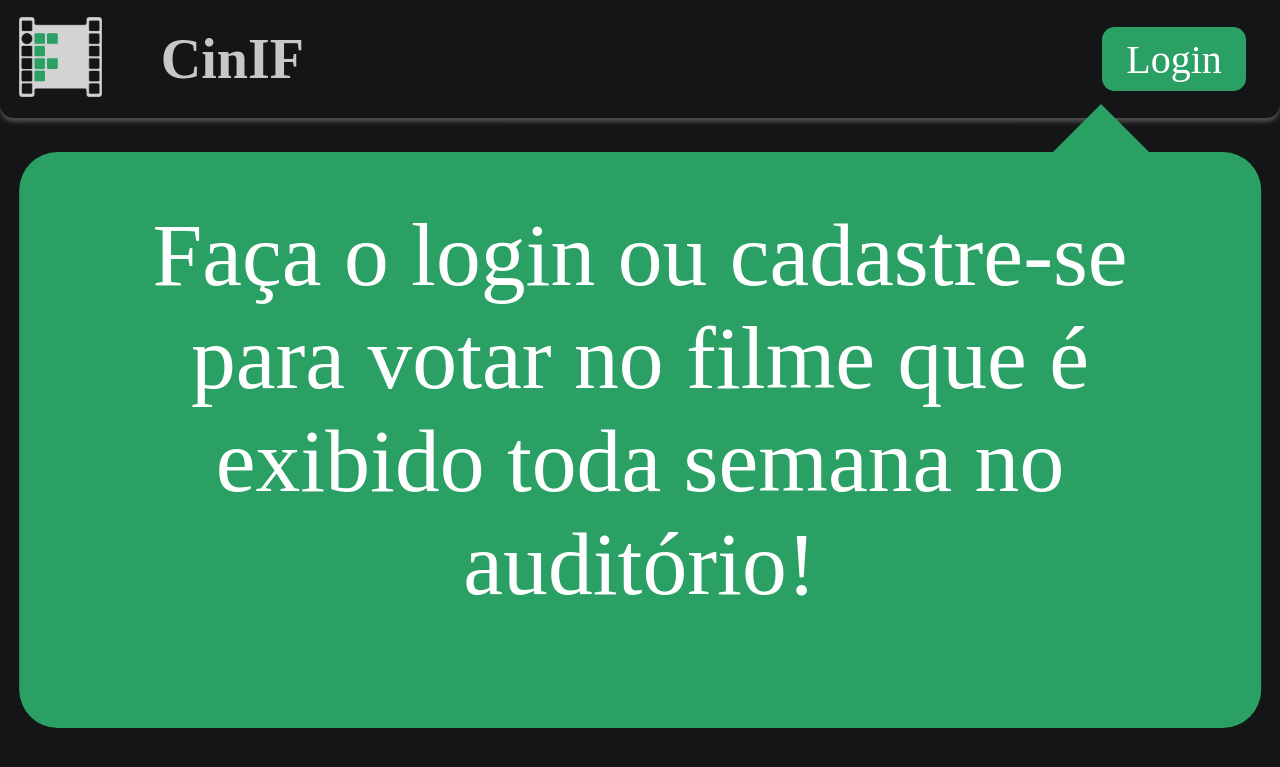
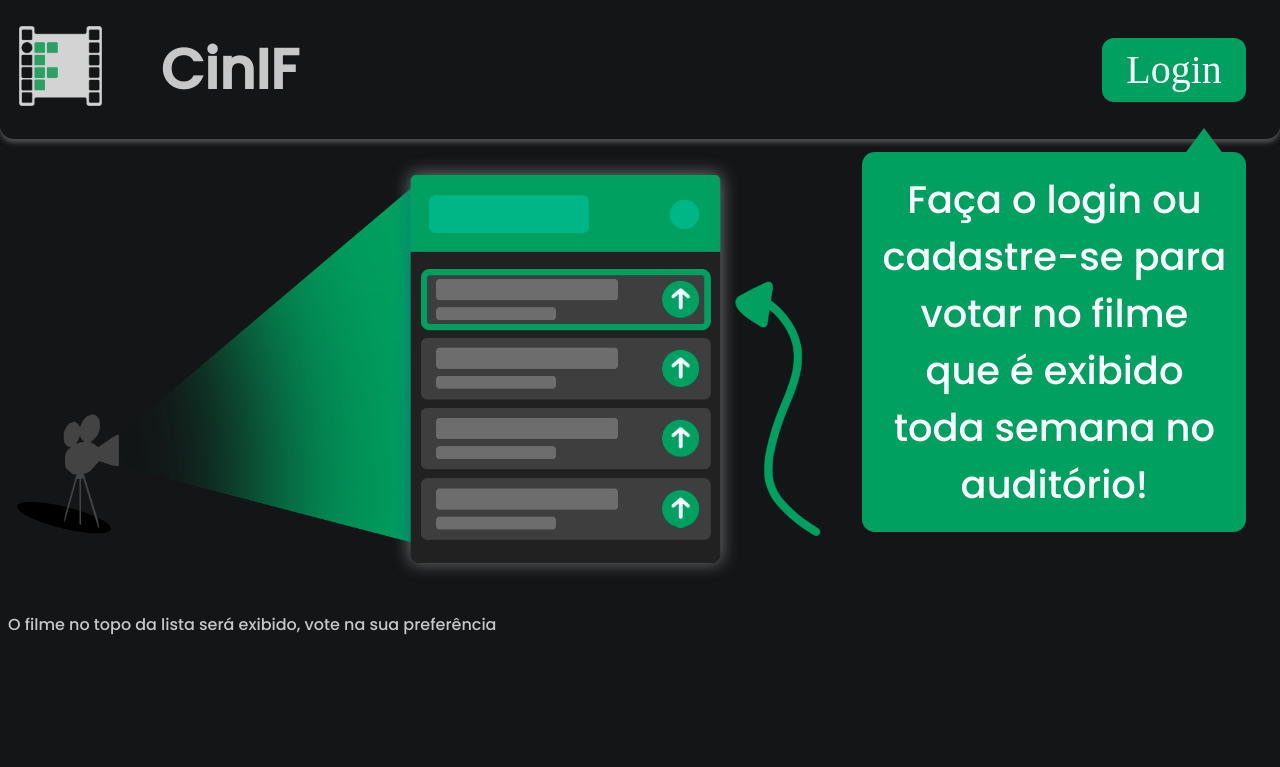
Before and after one commit to LucasI27/cinif, a PHP site: page /init.html in a window 1280 px wide. Shown: the top 767 px of the page. Run offline with PHP 8.4, Linux system fonts and the light colour scheme.

Commit message:
mudança na fonte medidas,etc

```diff
--- a/init.html
+++ b/init.html
@@ -4,7 +4,8 @@
     <meta charset="UTF-8">
     <meta http-equiv="X-UA-Compatible" content="IE=edge">
     <meta name="viewport" content="width=device-width, initial-scale=1.0">
-    <link href="https://fonts.googleapis.com/icon?family=Material+Icons" rel="stylesheet">
+    <link rel="preconnect" href="https://fonts.gstatic.com">
+    <link href="https://fonts.googleapis.com/css2?family=Poppins:wght@500&display=swap" rel="stylesheet">
     <link rel="icon" href="img/logo2.png">
     <link rel="stylesheet" href="styles/init.css">
     <title>CinIF</title>
@@ -14,12 +15,19 @@
         <tr>
             <td class="bord"><img src="img/logo2.png" alt="logo" class="logo"></td>
             <td><p class="titulo">CinIF</p></td>
-            <td class="bord"><a href="login.php"><button class="loginb">Login</button></a></td>
+            <td class="bord"><a href="back/login.php"><button class="loginb">Login</button></a></td>
         </tr>
     </table>
     <div class="seta"></div>
     <div class="balao">
         <p class="balaot">Faça o login ou cadastre-se para votar no filme que é exibido toda semana no auditório!</p>
     </div>
+    <div class="posm">
+        <p class="descm">O filme no topo da lista será exibido, vote na sua preferência</p>
+        <img src="img/banner_m.png" class="bannerm" alt="banner">
+    </div>
+
+    <img src="img/banner_d.png" class="bannerd" alt="banner">
+    <p class="descd">O filme no topo da lista será exibido, vote na sua preferência</p>
 </body>
 </html>
--- a/styles/init.css
+++ b/styles/init.css
@@ -1,11 +1,17 @@
-body{
-    font-family: Product Sans;
-    background-color: #131516;
+:root{
+    --acc: #00A160;
+    --bg: #131516;
+    --rez: 600px;
 }
 
-@media (max-width: 720px) {
+body{
+    font-family: 'Poppins', sans-serif;
+    background-color: var(--bg);
+}
+
+@media (max-width: 820px) {
     .header{
-        background-color:#131516;
+        background-color:var(--bg);
         width: 100%;
         position: fixed;
         left: 0;
@@ -15,9 +21,9 @@ body{
     }
 }
 
-@media (min-width: 721px) {
+@media (min-width: 820px) {
     .header{
-        background-color:#131516;
+        background-color:var(--bg);
         width: 100%;
         position: fixed;
         left: 0;
@@ -27,7 +33,7 @@ body{
     }
 }
 
-@media (max-width: 720px) {
+@media (max-width: 820px) {
     .logo{
         height: 6vh;
         width: auto;
@@ -35,7 +41,7 @@ body{
     }
 }
 
-@media (min-width: 721px) {
+@media (min-width: 820px) {
     .logo{
         height: 10vh;
         width: auto;
@@ -43,7 +49,7 @@ body{
     }
 }
 
-@media (max-width: 720px) {
+@media (max-width: 820px) {
     .titulo{
         font-size: 5vh;
         color: rgb(199, 199, 199);
@@ -53,7 +59,7 @@ body{
 }
 
 
-@media (min-width: 721px) {
+@media (min-width: 820px) {
     .titulo{
         font-size: 7vh;
         color: rgb(199, 199, 199);
@@ -62,88 +68,176 @@ body{
     }
 }
 
-@media (max-width: 720px) {
+@media (max-width: 820px) {
     .bord{
         width: 25%;
     }
 }
 
-@media (min-width: 721px) {
+@media (min-width: 820px) {
     .bord{
         width: 8vh;
         padding-right: 4vh;
     }
 }
 
-@media (max-width: 720px){
+@media (max-width: 820px){
     .loginb{
         border-radius: 3vw;
         border: none;
-        height: 12vw;
+        height: min(20%, 100px);
         width: 21vw;
         font-size: 7vw;
         font-family:Product Sans ;
-        background-color: #2AA064;
+        background-color: var(--acc);
         color: white;
+        cursor: pointer;
     }
 }
 
-@media (min-width: 721px){
+@media (min-width: 820px){
     .loginb{
-        border-radius: 1vw;
+        border-radius: 1.5vh;
         border: none;
         height: 8vh;
         width: 18vh;
         font-size: 5vh;
         font-family:Product Sans ;
-        background-color: #2AA064;
+        background-color: var(--acc);
         color: white;
+        cursor: pointer;
     }
 }
 
+.loginb:hover{
+    background-color: #60c792;
+    transition: 0.75s;
+}
+
+@media (max-width:1024px){
     .seta{
-    top: 13%;
+        top: max(20vw, 11.7%);
         right: 10vw;
         position: fixed;
         width: 0vw;
         height: 0vw;
         border-left: 4vw solid transparent;
         border-right: 4vw solid transparent;
-    border-bottom: 4vw solid #2AA064;
+        border-bottom: 4vw solid var(--acc);
+    }
 }
 
-@media (max-width: 720px){
+@media (min-width:1025px){
+    .seta{
+        top: 16%;
+        right: 3vw;
+        position: fixed;
+        width: 0vw;
+        height: 0vw;
+        border-left: 3vw solid transparent;
+        border-right: 3vw solid transparent;
+        border-bottom: 4vw solid var(--acc);
+    }
+}
+
+@media (max-width: 1024px){
     .balao{
-        top: 14%;
+        top: max(22vw, 13%);
         position: fixed;
         text-align: center;
         left: 50%;
         transform: translateX(-50%);
-        background-color: #2AA064;
+        background-color: var(--acc);
         border-radius: 3vw;
         color: white;
-        height: 45vw;
         width: 94%;
     }
 }
 
-@media (min-width: 721px){
+@media (min-width: 1025px){
     .balao{
         top: 19%;
+        right: 2vw;
+        margin-right: 1vh;
         position: fixed;
         text-align: center;
-        left: 50%;
-        transform: translateX(-50%);
-        background-color: #2AA064;
-        border-radius: 3vw;
+        background-color: var(--acc);
+        border-radius: 1vw;
         color: white;
-        height: 45vw;
-        width: 97%;
+        width:30vw;
     }
 }
 
+
+@media (max-width: 1024px){
     .balaot{
-    margin: 4vw;
+        margin: 3vw;
         position: relative;
         font-size: 7vw;
     }
+}
+
+
+
+@media (min-width: 1025px){
+    .balaot{
+        margin: 1.5vw;
+        position: relative;
+        font-size: 3vw
+    }
+}
+
+@media (min-width: 1025px){
+    .bannerd{
+        width: 65vw;
+        height: auto;
+        margin-top: 15vh;
+        margin-right: 30vw;
+    }
+}
+
+@media (max-width: 1024px) {
+    .bannerd{
+        display: none;
+    }
+}
+
+@media (max-width: 1024px) {
+    .bannerm{
+        width: 100%;
+        height: auto;
+    }
+}
+
+@media (min-width: 1025px) {
+    .bannerm{
+        display: none;
+    }
+}
+
+@media (max-width: 1024px) {
+    .descd{
+        display: none;
+    }
+    .descm{
+        color: #C7C7C7;
+        font-size: 20px;
+        text-align: center;
+        margin: 1vh;
+    }
+    .posm{
+        margin-top: 70vw;
+    }
+}
+
+@media (min-width: 1025px) {
+    .descm{
+        display: none;
+    }
+    .descd{
+        color: #C7C7C7;
+    }
+    .posm{
+        display: none;
+    }
+}
```
Also changed, not shown: back/login.php (renamed from login.php), img/banner_d.png (added), img/banner_m.png (added). Lines whose indentation alone changed are shown as unchanged.
